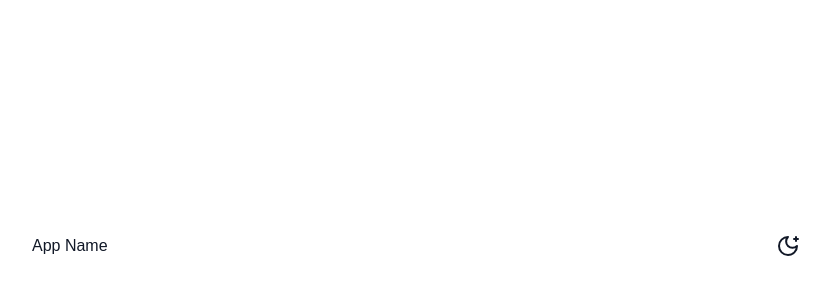
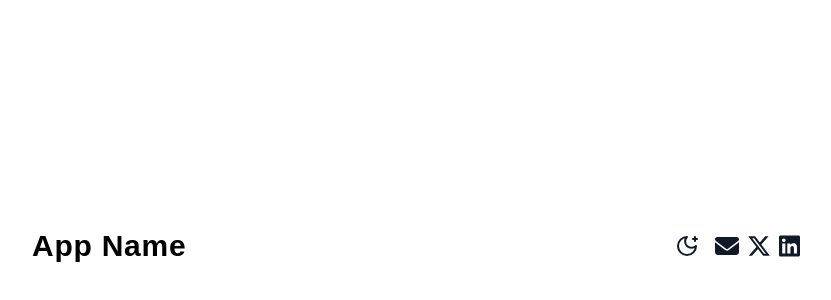
Before and after one commit to TheIllustrator1972/IndieAppLandingPageTemplate, a Next.js app: page / in a window 1280 px wide. Shown: the part 154-454 px from the top of the page, without its empty margins (224-1055 px from the left). Built offline with nearby package versions, Linux system fonts and the light colour scheme.

Commit message:
- Added Formatting Changes

```diff
--- /dev/null
+++ b/app/common/Contact/SocialIcons.tsx
@@ -0,0 +1,20 @@
+import { FontAwesomeIcon } from "@fortawesome/react-fontawesome";
+import { faLinkedin, faXTwitter } from "@fortawesome/free-brands-svg-icons";
+import { faEnvelope } from "@fortawesome/free-solid-svg-icons";
+
+const iconClass =
+  "text-2xl cursor-pointer transition-transform duration-200 hover:scale-110";
+
+const SocialIcons = () => {
+  return (
+    <div className="flex items-center gap-4">
+      <div className="flex flex-row gap-2">
+        <FontAwesomeIcon icon={faEnvelope} className={iconClass} />
+        <FontAwesomeIcon icon={faXTwitter} className={iconClass} />
+        <FontAwesomeIcon icon={faLinkedin} className={iconClass} />
+      </div>
+    </div>
+  );
+};
+
+export default SocialIcons;
--- a/app/common/Header.tsx
+++ b/app/common/Header.tsx
@@ -1,14 +1,16 @@
+import SocialIcons from "./Contact/SocialIcons";
 import ThemeButton from "./ThemeButton";
 
 const Header = () => {
   return (
-    <div
-      className="w-[90%] md:w-[70%] lg:w-[60%]
-    flex flex-col md:flex-row
-    justify-between md:items-center"
-    >
-      <h2>App Name</h2>
-      <ThemeButton />
+    <div className="flex w-[90%] flex-col justify-between md:w-[70%] md:flex-row md:items-center lg:w-[60%]">
+      <h2 className="text-3xl font-bold tracking-wide text-black dark:text-gray-100">
+        App Name
+      </h2>
+      <div className="flex items-center gap-4">
+        <ThemeButton />
+        <SocialIcons />
+      </div>
     </div>
   );
 };
--- a/app/common/ThemeButton.tsx
+++ b/app/common/ThemeButton.tsx
@@ -6,7 +6,7 @@ import React from "react";
 const ThemeButton = () => {
   const { theme, toggleTheme } = useTheme();
   return (
-    <div onClick={toggleTheme} className="cursor-pointer w-fit">
+    <div onClick={toggleTheme} className="w-fit cursor-pointer">
       {theme === "dark" ? <Sun /> : <MoonStar />}
     </div>
   );
--- a/app/layout.tsx
+++ b/app/layout.tsx
@@ -25,7 +25,7 @@ export default function RootLayout({
   return (
     <html lang="en">
       <body
-        className={`${geistSans.variable} ${geistMono.variable} antialiased bg-white dark:bg-black bg-fixed`}
+        className={`${geistSans.variable} ${geistMono.variable} bg-white bg-fixed antialiased dark:bg-black`}
       >
         {children}
       </body>
--- a/app/page.tsx
+++ b/app/page.tsx
@@ -1,12 +1,9 @@
 import Header from "./common/Header";
+import "@fortawesome/fontawesome-svg-core/styles.css";
 
 export default function Home() {
   return (
-    <div
-      className="w-screen h-screen flex items-center justify-center
-                    bg-light-background dark:bg-dark-background
-                    text-gray-900 dark:text-gray-100"
-    >
+    <div className="flex h-screen w-screen items-center justify-center bg-light-background text-gray-900 dark:bg-dark-background dark:text-gray-100">
       <Header />
     </div>
   );
--- a/app/privacy/page.tsx
+++ b/app/privacy/page.tsx
@@ -1,5 +1,5 @@
 export default function Privacy() {
   return (
-    <h1 className="text-2xl font-bold text-center mt-10">Privacy Policy</h1>
+    <h1 className="mt-10 text-center text-2xl font-bold">Privacy Policy</h1>
   );
 }
```
Also changed, not shown: package.json (+8 -1 lines), 2 other files (tests, documents, lock files or other folders).
